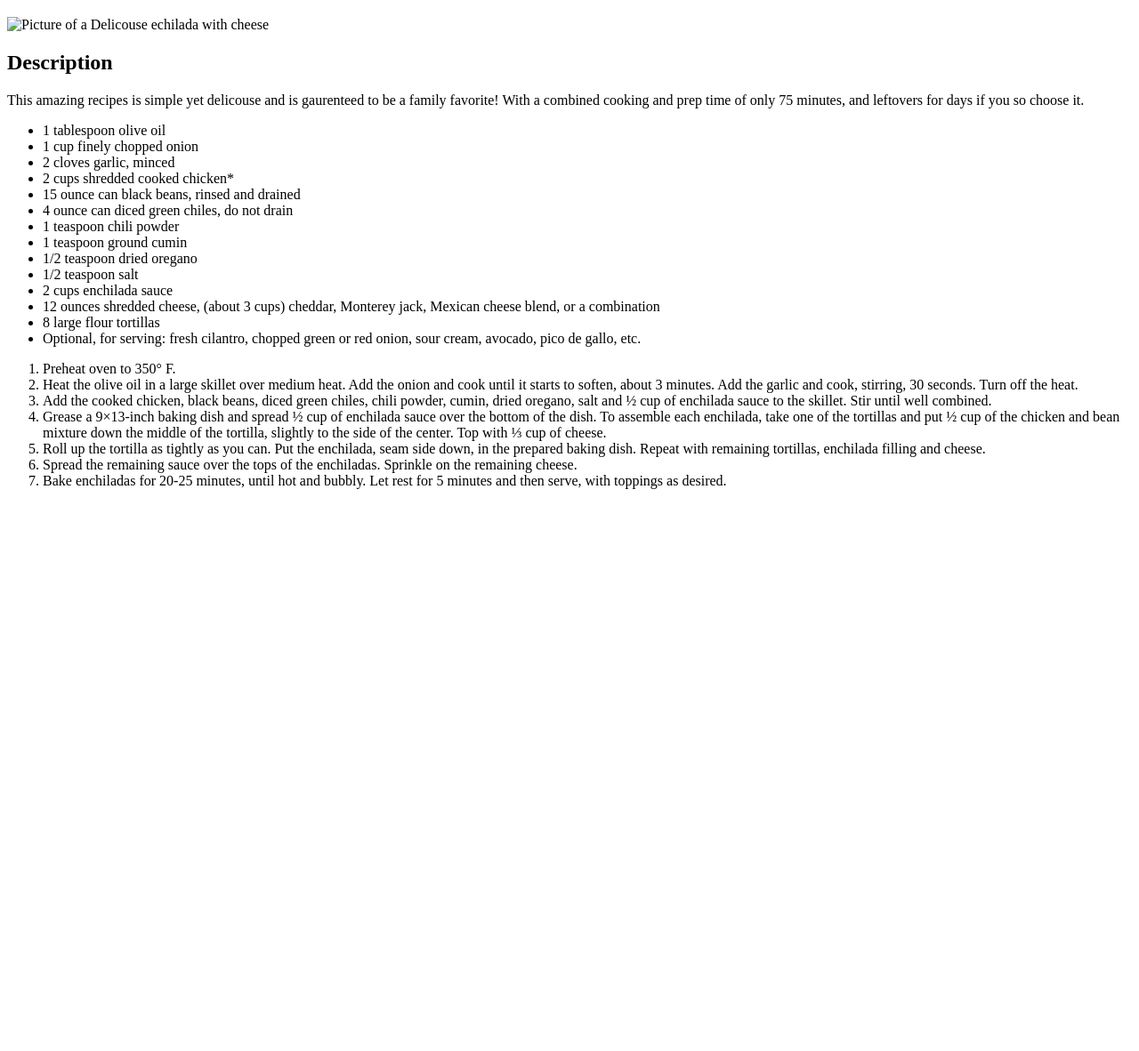
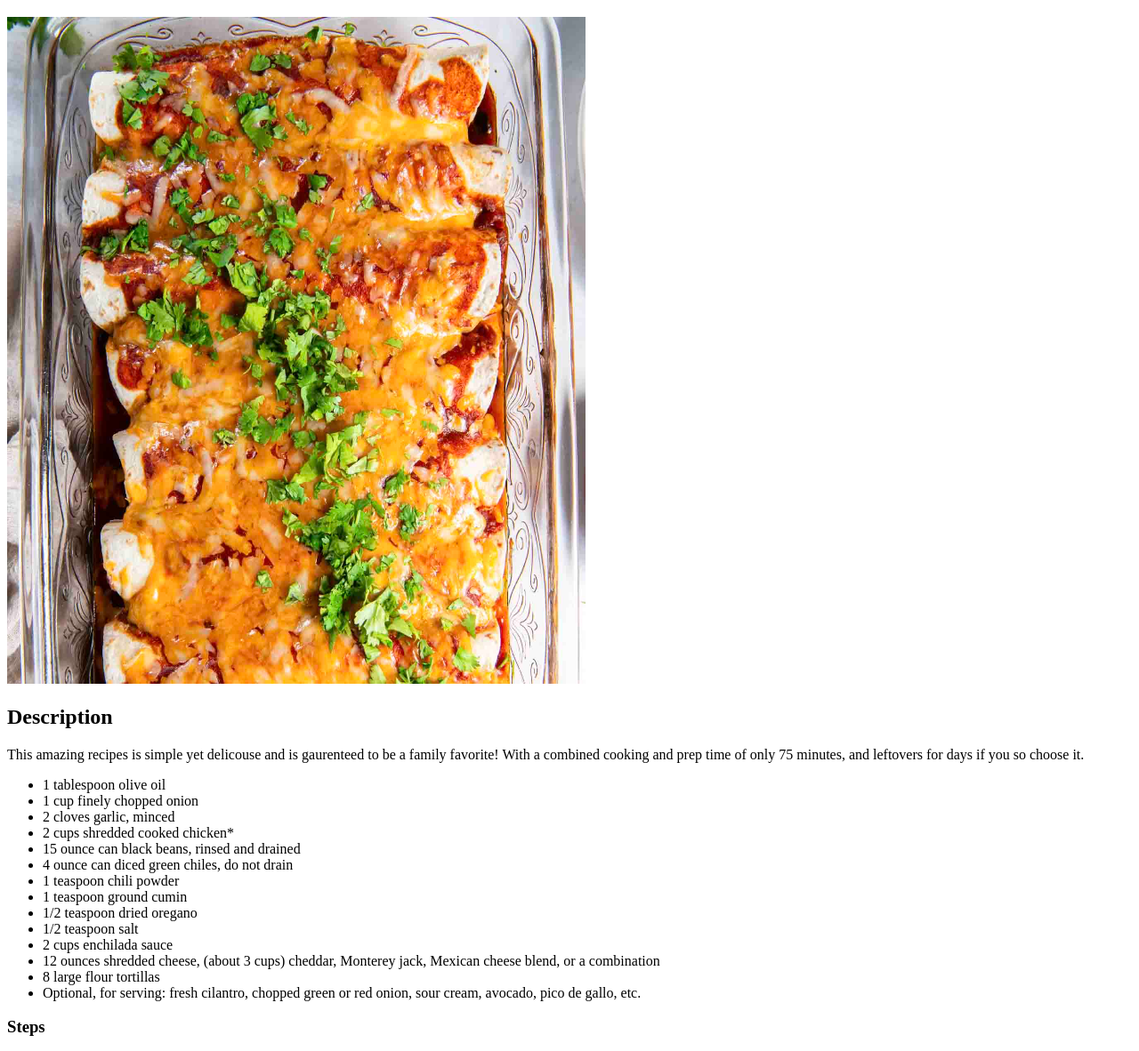
Before and after one commit to ray02-code/odin-recipes, a plain HTML site: page recipes/Enchilada.html in a window 1280 px wide. Shown: the part 61-1243 px from the top of the page at 89% size. Before the commit the page ends 800 px from the top, so only its background shows below. Drawn offline with Linux system fonts and the light colour scheme.

Commit message:
Changed the directory for the img folder

```diff
--- a/recipes/Enchilada.html
+++ b/recipes/Enchilada.html
@@ -2,10 +2,13 @@
 <html lang="en">
     <head> <meta charset="UTF-8">
         <title>Enchilada Recipe</title>
+        <meta http-equiv="X-UA-Compatible" content="IE=edge" />
+    <meta name="viewport" content="width=, initial-scale=1.0" />
+
     </head>
     <body>
         <h1>Chicken Enchilada</h1>
-        <img src="./Enchilada.jpg" alt="Picture of a Delicouse echilada with cheese" height="750" width="650">
+        <img src="./images/Enchilada.jpg" alt="Picture of a Delicouse echilada with cheese" height="750" width="650">
         <h2>Description</h2>
         <P>This amazing recipes is simple yet delicouse and is gaurenteed to be a family favorite! With a combined cooking and prep time of only 75 minutes, and leftovers for days if you so choose it.</P>
         <ul>
@@ -24,6 +27,7 @@
             <li>8 large flour tortillas</li>
             <li>Optional, for serving: fresh cilantro, chopped green or red onion, sour cream, avocado, pico de gallo, etc.</li>
         </ul>
+        <h3>Steps</h3>
         <ol>
             <li>Preheat oven to 350° F. </li>
             <li>Heat the olive oil in a large skillet over medium heat. Add the onion and cook until it starts to soften, about 3 minutes. Add the garlic and cook, stirring, 30 seconds. Turn off the heat.</li>
```
